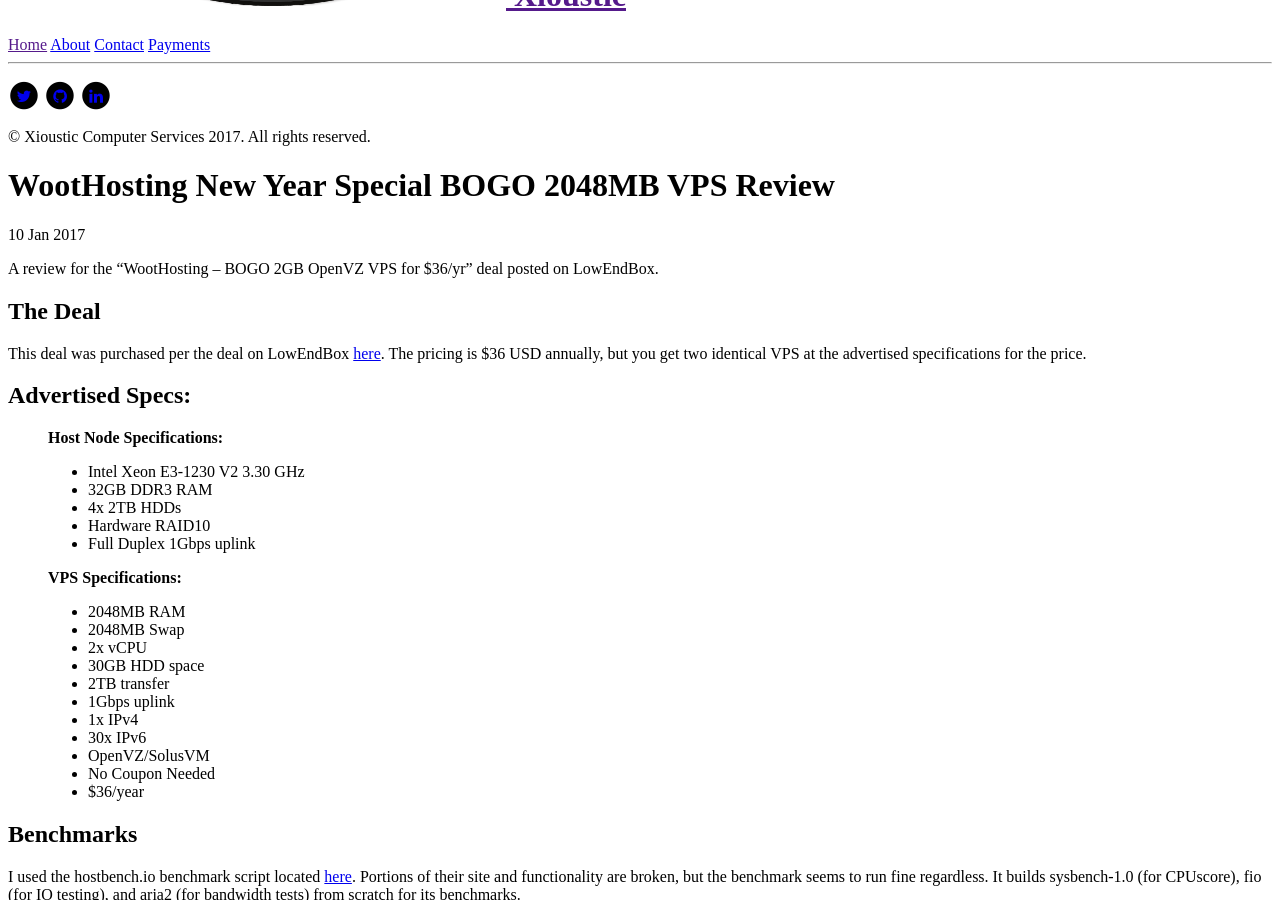
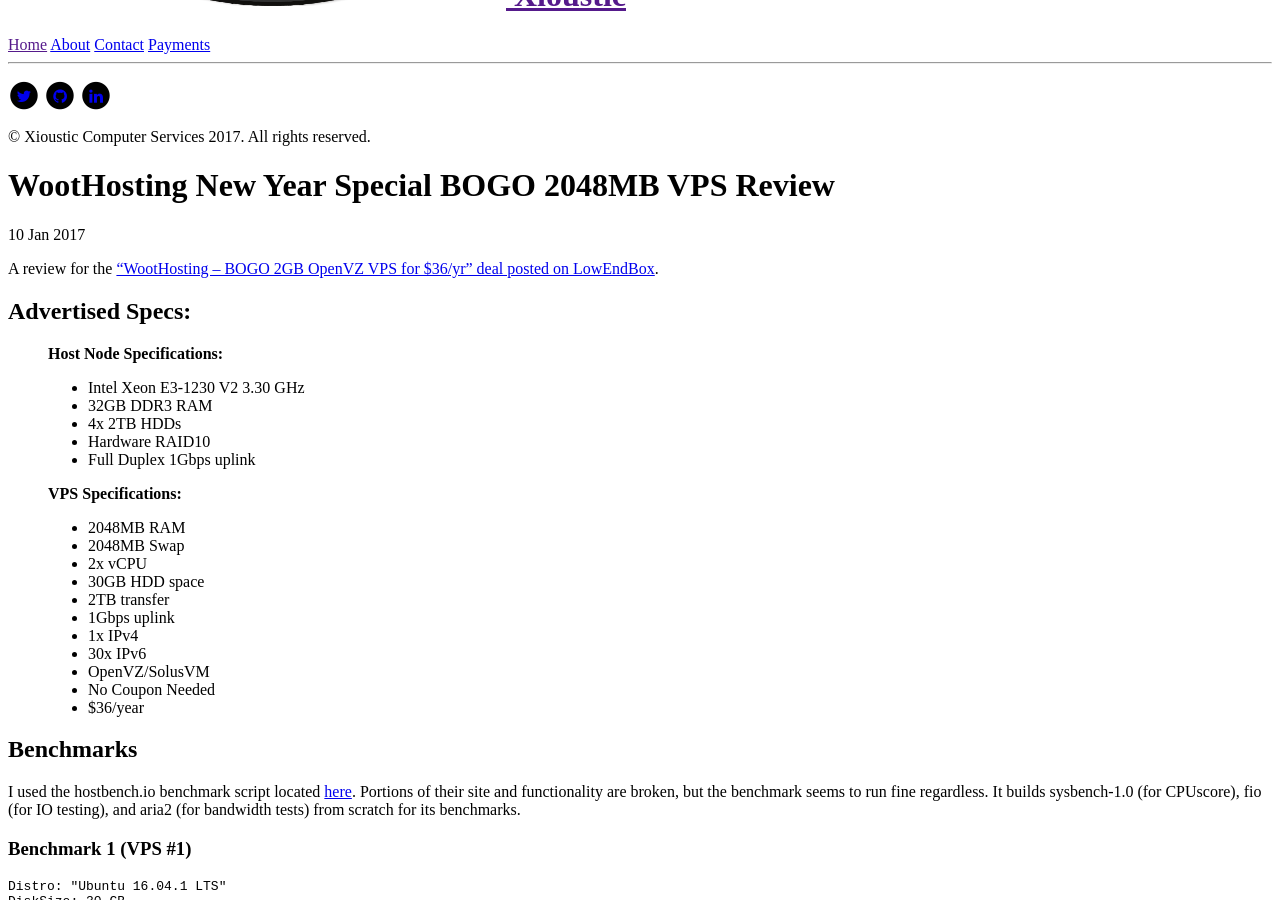
Before and after one commit to Xioustic/xioustic.github.io, a Jekyll site: the page built from _posts/2017-01-10-woothosting-vps-performance.md, in a window 1280 px wide and 900 px high, scrolled down 523 px. Built offline with Jekyll 4.4.1, drawn with Linux system fonts in a browser that asks for light colours; nearby versions of some CDN libraries; Markdown is read by kramdown in place of the engine named in the settings; comment, search, counter and statistics services are not loaded.

Commit message:
Update 2017-01-10-woothosting-vps-performance.md

```diff
--- a/_posts/2017-01-10-woothosting-vps-performance.md
+++ b/_posts/2017-01-10-woothosting-vps-performance.md
@@ -8,10 +8,7 @@
  - benchmark
 ---
 
-A review for the "WootHosting – BOGO 2GB OpenVZ VPS for $36/yr" deal posted on LowEndBox.
-
-## The Deal
-This deal was purchased per the deal on LowEndBox [here](https://lowendbox.com/blog/woothosting-bogo-2gb-openvz-vps-for-36yr-and-more/). The pricing is $36 USD annually, but you get two identical VPS at the advertised specifications for the price.
+A review for the ["WootHosting – BOGO 2GB OpenVZ VPS for $36/yr" deal posted on LowEndBox](https://lowendbox.com/blog/woothosting-bogo-2gb-openvz-vps-for-36yr-and-more/).
 
 ## Advertised Specs:
 > **Host Node Specifications:**
```
